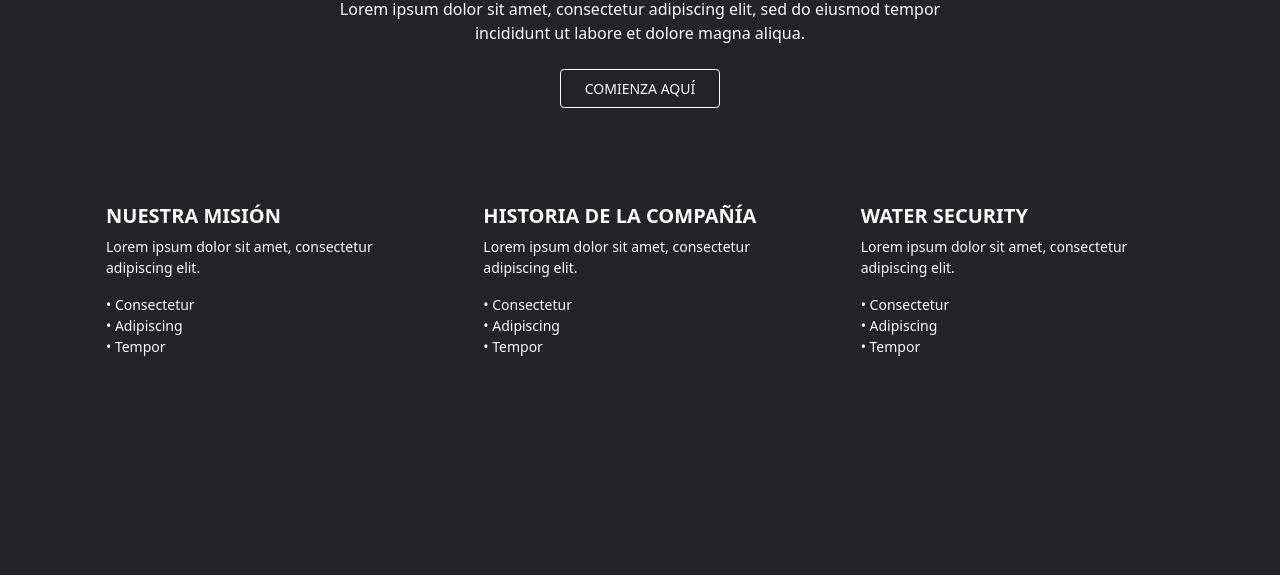
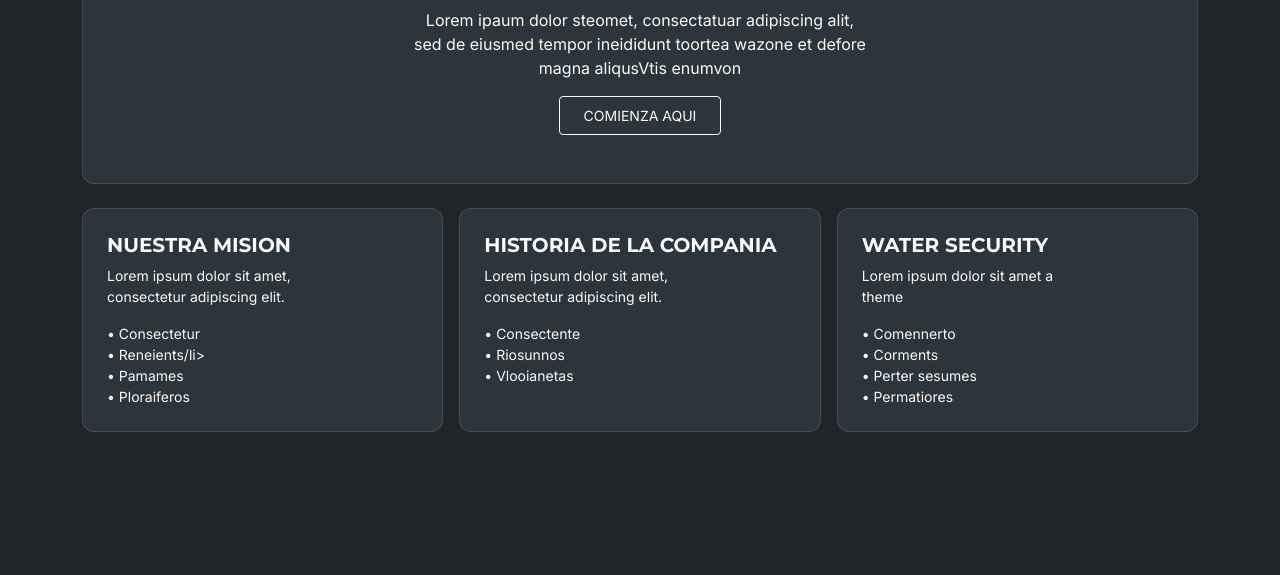
Before and after one commit to CrisSao22/Evaluacion-2, a plain HTML site: page index.html in a window 1280 px wide. Shown: the part 225-800 px from the top of the page. Drawn offline with nearby package versions, Linux system fonts and the light colour scheme.

Commit message:
Articulos y modificacion de css

```diff
--- a/assets/css/style.css
+++ b/assets/css/style.css
@@ -1,14 +1,14 @@
-body{
-    background-color: #ffffff;
-    color: black;
+body {
+  font-family: 'Inter', sans-serif;
+  overflow-x: hidden;
 }
-.header{
-    background-color: black;
-    color: #ffffff;
-    border-radius: 12px;
+
+h1, h2, h3, .navbar-brand {
+  font-family: 'Montserrat', sans-serif;
 }
-.section-portada{
-    background-color: black;
-    color: #ffffff;
-    border-radius: 12px;
+
+.caja-oscuro {
+  background-color: #2b353b;
+  border-radius: 12px;
+  border: 1px solid rgba(255, 255, 255, 0.12);
 }
--- a/index.html
+++ b/index.html
@@ -21,47 +21,49 @@
           <button class="btn btn-outline-light" type="submit"><i class="bi bi-search"></i></button>
         </div>
       </form>
-      <a href="#contacto" class="btn btn-outline-light btn-sm d-lg-none">CONTÁCTANOS</a>
+      <a href="#contacto" class="btn btn-outline-light btn-sm d-lg-none">CONTACTANOS</a>
     </header>
     <section class="caja-oscuro p-4 p-md-5 mb-4 text-center">
-      <h1 class="text-uppercase fw-bold mb-3">Bienvenido a nuestro sitio</h1>
-      <p class="mx-auto mb-4" style="max-width: 650px;">
-        Lorem ipsum dolor sit amet, consectetur adipiscing elit, sed do eiusmod tempor incididunt ut labore et dolore magna aliqua.
-      </p>
-      <a href="#servicios" class="btn btn-outline-light btn-sm px-4 py-2">COMIENZA AQUÍ</a>
+        <h1 class="text-uppercase fw-bold mb-3">Bienvenido a nuestro sitio</h1>
+        <p class="mx-auto mb-4" style="max-width: 650px;">
+        <p>Lorem ipaum dolor steomet, consectatuar adipiscing alit, <br> sed de eiusmed tempor ineididunt toortea wazone et defore <br> magna aliqusVtis enumvon</p>
+        </p>
+        <a href="#servicios" class="btn btn-outline-light btn-sm px-4 py-2">COMIENZA AQUI</a>
     </section>
     <section id="servicios" class="mb-4">
       <div class="row g-3">
         <div class="col-12 col-md-4">
           <div class="caja-oscuro p-4 h-100">
-            <h2 class="h5 text-uppercase fw-bold">Nuestra Misión</h2>
-            <p class="small">Lorem ipsum dolor sit amet, consectetur adipiscing elit.</p>
+            <h2 class="h5 text-uppercase fw-bold">Nuestra Mision</h2>
+            <p class="small">Lorem ipsum dolor sit amet, <br> consectetur adipiscing elit.</p>
             <ul class="list-unstyled small mb-0">
               <li>• Consectetur</li>
-              <li>• Adipiscing</li>
-              <li>• Tempor</li>
+              <li>• Reneients/li>
+              <li>• Pamames</li>
+              <li>• Ploraiferos</li>
             </ul>
           </div>
         </div>
         <div class="col-12 col-md-4">
           <div class="caja-oscuro p-4 h-100">
-            <h2 class="h5 text-uppercase fw-bold">Historia de la Compañía</h2>
-            <p class="small">Lorem ipsum dolor sit amet, consectetur adipiscing elit.</p>
+            <h2 class="h5 text-uppercase fw-bold">Historia de la Compania</h2>
+            <p class="small">Lorem ipsum dolor sit amet, <br> consectetur adipiscing elit.</p>
             <ul class="list-unstyled small mb-0">
-              <li>• Consectetur</li>
-              <li>• Adipiscing</li>
-              <li>• Tempor</li>
+              <li>• Consectente</li>
+              <li>• Riosunnos</li>
+              <li>• Vlooianetas</li>
             </ul>
           </div>
         </div>
         <div class="col-12 col-md-4">
           <div class="caja-oscuro p-4 h-100">
             <h2 class="h5 text-uppercase fw-bold">Water Security</h2>
-            <p class="small">Lorem ipsum dolor sit amet, consectetur adipiscing elit.</p>
+            <p class="small">Lorem ipsum dolor sit amet a <br> theme</p>
             <ul class="list-unstyled small mb-0">
-              <li>• Consectetur</li>
-              <li>• Adipiscing</li>
-              <li>• Tempor</li>
+              <li>• Comennerto</li>
+              <li>• Corments</li>
+              <li>• Perter sesumes</li>
+              <li>• Permatiores</li>
             </ul>
           </div>
         </div>
```
